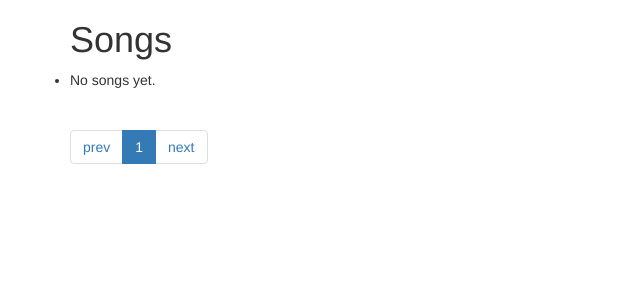
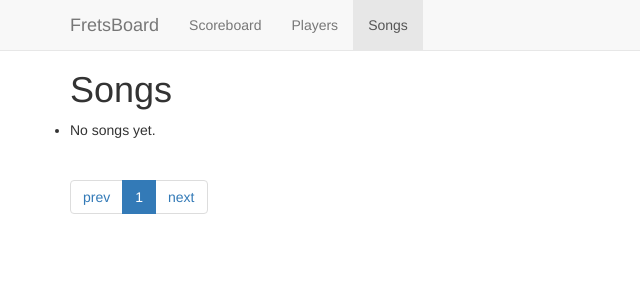
Before and after one commit to Linkid/fretsboard, a Django app: page /songs/ in a window 1280 px wide. Shown: the top 300 px of the page, without its empty margins (0-640 px from the left). Run offline with Django 3.2, Linux system fonts and the light colour scheme; data that the repository does not hold is empty; some libraries are stand-ins or nearby versions.

Commit message:
Add a navbar

```diff
--- a/templates/base.html
+++ b/templates/base.html
@@ -18,7 +18,29 @@
   </head>
 
   <body>
-    <div class="container">
+    <!-- Fixed navbar -->
+    <nav class="navbar navbar-default navbar-fixed-top" role="navigation">
+      <div class="container">
+        <div class="navbar-header">
+          <button type="button" class="navbar-toggle" data-toggle="collapse" data-target="#navbar">
+            <span class="icon-bar"></span>
+            <span class="icon-bar"></span>
+            <span class="icon-bar"></span>
+          </button>
+          <a class="navbar-brand" href="{% url "scoreboard" %}">FretsBoard</a>
+        </div>
+
+        <div class="collapse navbar-collapse" id="navbar">
+          <ul class="nav navbar-nav">
+            <li {% if request.resolver_match.url_name == 'scoreboard' %}class="active"{% endif %}><a href="{% url "scoreboard" %}">Scoreboard</a></li>
+            <li {% if 'player' in request.resolver_match.url_name %}class="active"{% endif %}><a href="{% url "players" %}">Players</a></li>
+            <li {% if 'song' in request.resolver_match.url_name %}class="active"{% endif %}><a href="{% url "songs" %}">Songs</a></li>
+          </ul>
+        </div>
+      </div>
+    </nav>
+
+    <div class="container" role="main" style="margin-top:50px">
       {% block header %}{% endblock %}
       {% block content %}{% endblock %}
     </div>
```
